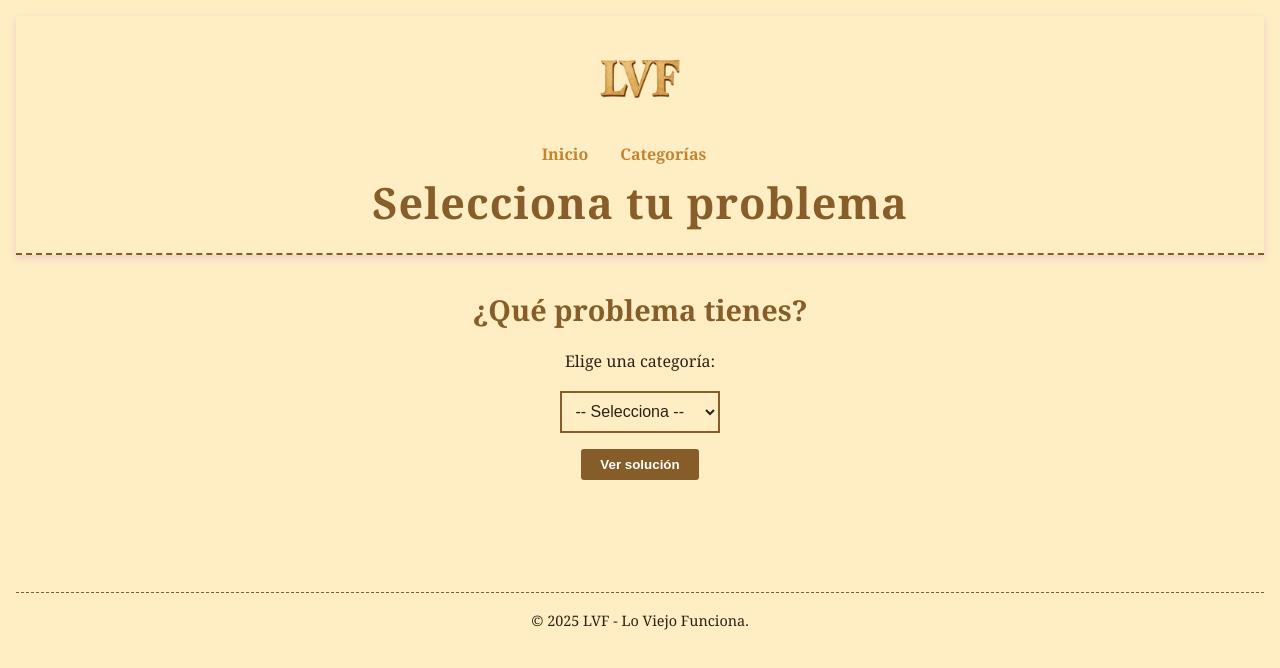
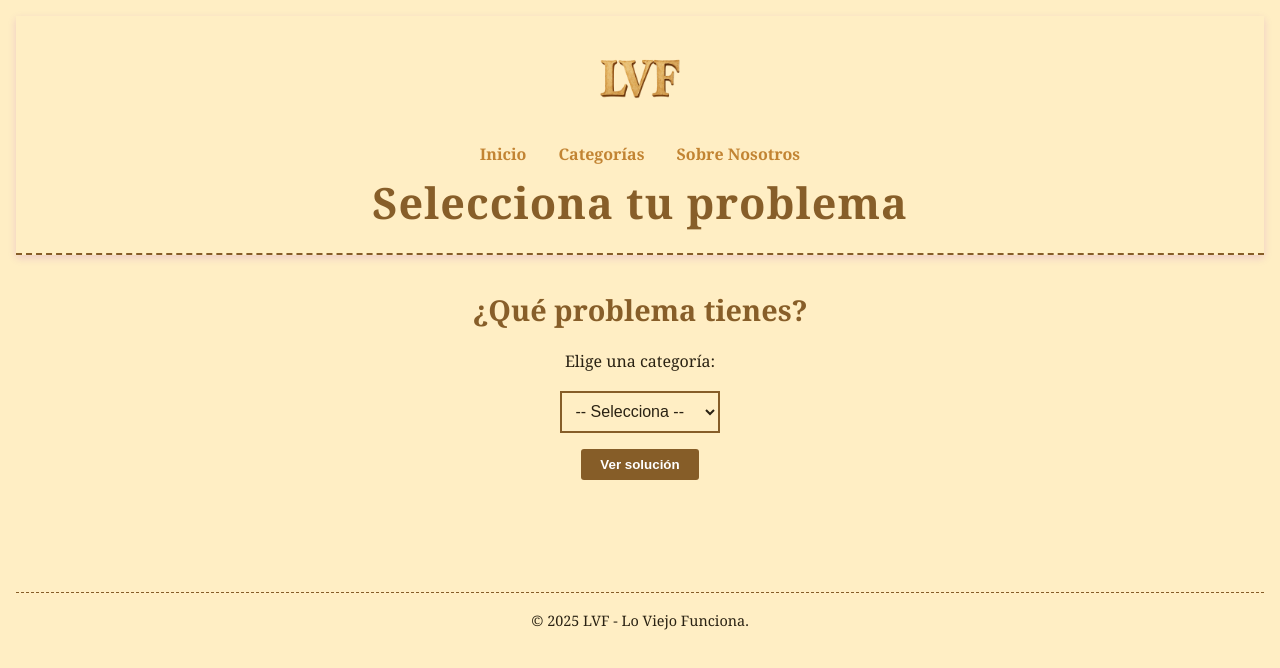
Before and after one commit to Lo-Viejo-Funciona/Lo-Viejo-Funciona, a plain HTML site: page categorias.html in a window 1280 px wide. Drawn offline with Linux system fonts and the light colour scheme.

Commit message:
Agregado el contenido del enlace 'Sobre Nosotros'

```diff
--- a/categorias.html
+++ b/categorias.html
@@ -12,7 +12,7 @@
       <ul> <!-- Navegación principal -->
         <li><a href="./index.html">Inicio</a></li> <!-- Enlace a la página de inicio -->
         <li><a href="./categorias.html">Categorías</a></li> <!-- Enlace a la página de categorías -->
-        <li><a href="./sobrenosotros.html"></a></li> <!-- Enlace a la información -->
+        <li><a href="./sobrenosotros.html">Sobre Nosotros</a></li> <!-- Enlace a la información -->
       </ul>
     </nav>
     <h1>Selecciona tu problema</h1>
```
